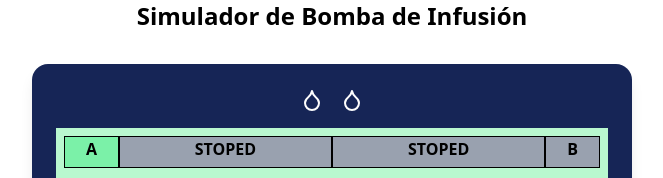
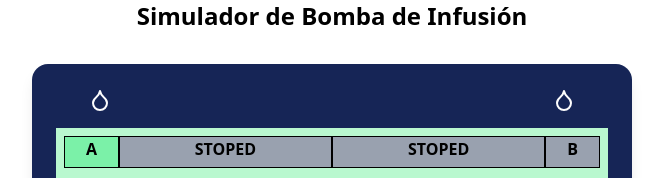
Before and after one commit to vpeinado263/simulador-bomba-insulina, a Next.js app in the folder frontend/: page / in a window 1280 px wide. Shown: the top 178 px of the page, without its empty margins (308-971 px from the left). Built offline with nearby package versions, Linux system fonts and the light colour scheme.

Commit message:
Modificar estilos de FluidIndicators

```diff
--- a/frontend/src/components/molecules/FluidIndicators.jsx
+++ b/frontend/src/components/molecules/FluidIndicators.jsx
@@ -3,8 +3,8 @@ import FluidDrop from "../atoms/Indicadores/FluidDrop";
 
 const FluidIndicators = () => {
   return (
-  <div className="flex flex-col items-center">
-    <div className="flex justify-center space-x-4">
+  <div>
+    <div className="flex space-x-110">
       <FluidDrop active={true} />
       <FluidDrop active={true} />
     </div>
```
